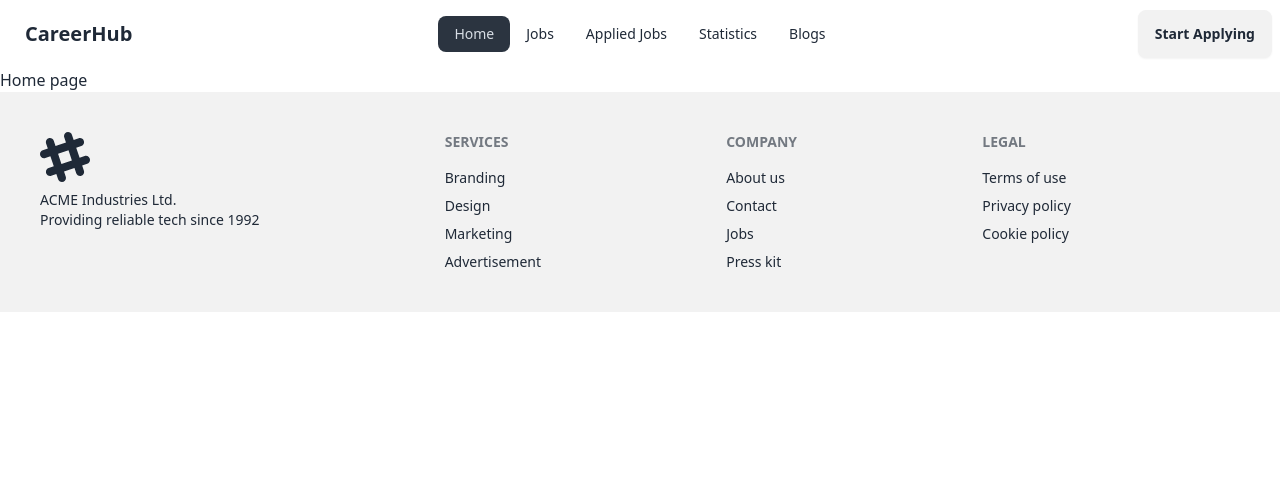
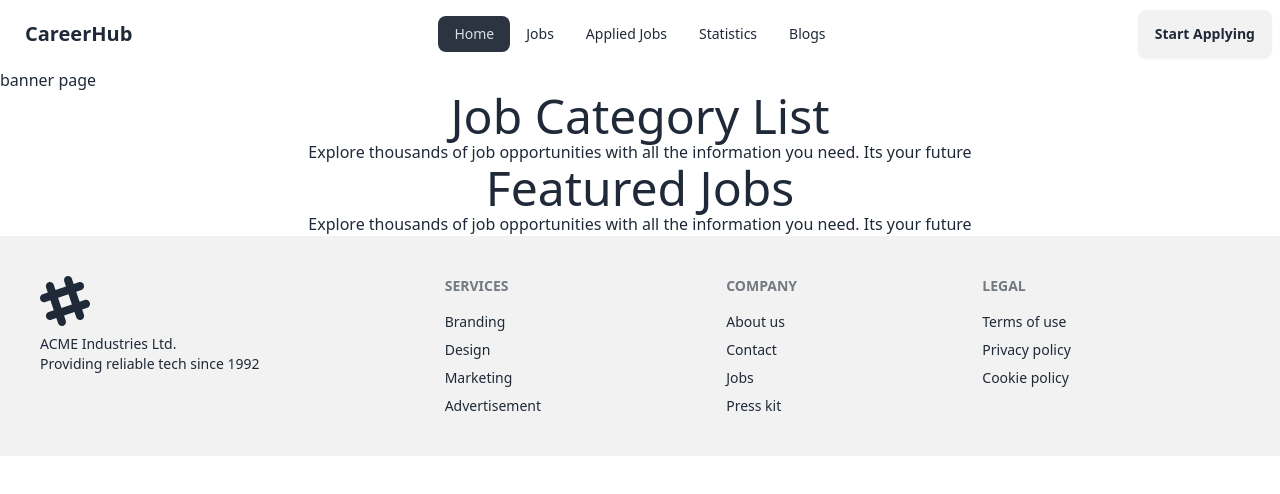
Before and after one commit to joysaha023/react-job-portal, a React (Vite) app: page / in a window 1280 px wide. Shown: the top 494 px of the page. Built offline with nearby package versions, Linux system fonts and the light colour scheme.

Commit message:
create component and navbar added

```diff
--- /dev/null
+++ b/src/components/Banner/Banner.jsx
@@ -0,0 +1,11 @@
+import React from 'react';
+
+const Banner = () => {
+    return (
+        <div>
+            <h2> banner page</h2>
+        </div>
+    );
+};
+
+export default Banner;
--- /dev/null
+++ b/src/components/CategoryList/CategoryList.jsx
@@ -0,0 +1,12 @@
+import React from 'react';
+
+const CategoryList = () => {
+    return (
+        <div>
+            <h2 className='text-5xl text-center'>Job Category List</h2>
+            <p className='text-center'>Explore thousands of job opportunities with all the information you need. Its your future</p>
+        </div>
+    );
+};
+
+export default CategoryList;
--- /dev/null
+++ b/src/components/FeaturedJobs/FeaturedJobs.jsx
@@ -0,0 +1,14 @@
+import React from 'react';
+
+const FeaturedJobs = () => {
+    return (
+        <div>
+            <div className='text-center'>
+                <h2 className='text-5xl'>Featured Jobs</h2>
+                <p>Explore thousands of job opportunities with all the information you need. Its your future</p>
+            </div>
+        </div>
+    );
+};
+
+export default FeaturedJobs;
--- a/src/components/Home/Home.jsx
+++ b/src/components/Home/Home.jsx
@@ -1,9 +1,14 @@
 import React from 'react';
+import Banner from '../Banner/Banner';
+import CategoryList from '../CategoryList/CategoryList';
+import FeaturedJobs from '../FeaturedJobs/FeaturedJobs';
 
 const Home = () => {
     return (
         <div>
-            <h2>Home page</h2>
+            <Banner></Banner>
+            <CategoryList></CategoryList>
+            <FeaturedJobs></FeaturedJobs>
         </div>
     );
 };
```
